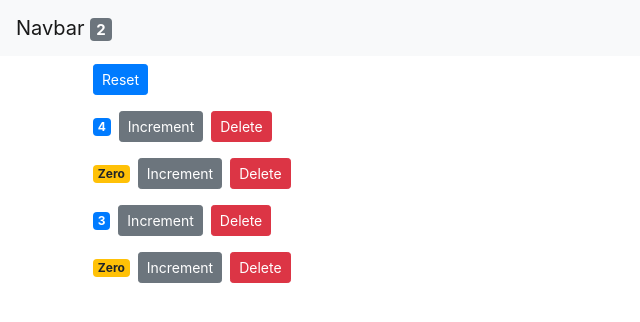
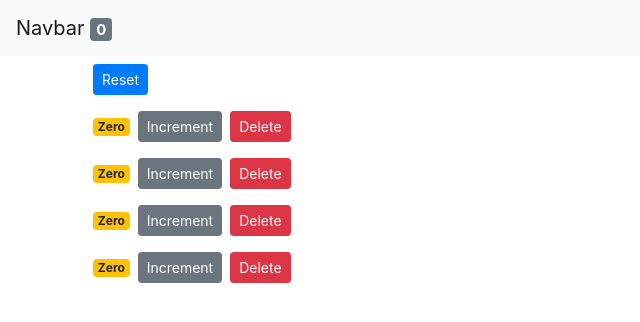
Before and after one commit to hschmidtke/counter-app, a React (Create React App) app: page / in a window 1280 px wide. Shown: the top 322 px of the page, without its empty margins (0-640 px from the left). Built offline with nearby package versions, Linux system fonts and the light colour scheme.

Commit message:
Changed intitial values for counter.

```diff
--- a/src/App.js
+++ b/src/App.js
@@ -6,9 +6,9 @@ import NavBar from "./components/navbar";
 class App extends Component {
   state = {
     counters: [
-      { id: 1, value: 4 },
+      { id: 1, value: 0 },
       { id: 2, value: 0 },
-      { id: 3, value: 3 },
+      { id: 3, value: 0 },
       { id: 4, value: 0 }
     ]
   };
```
